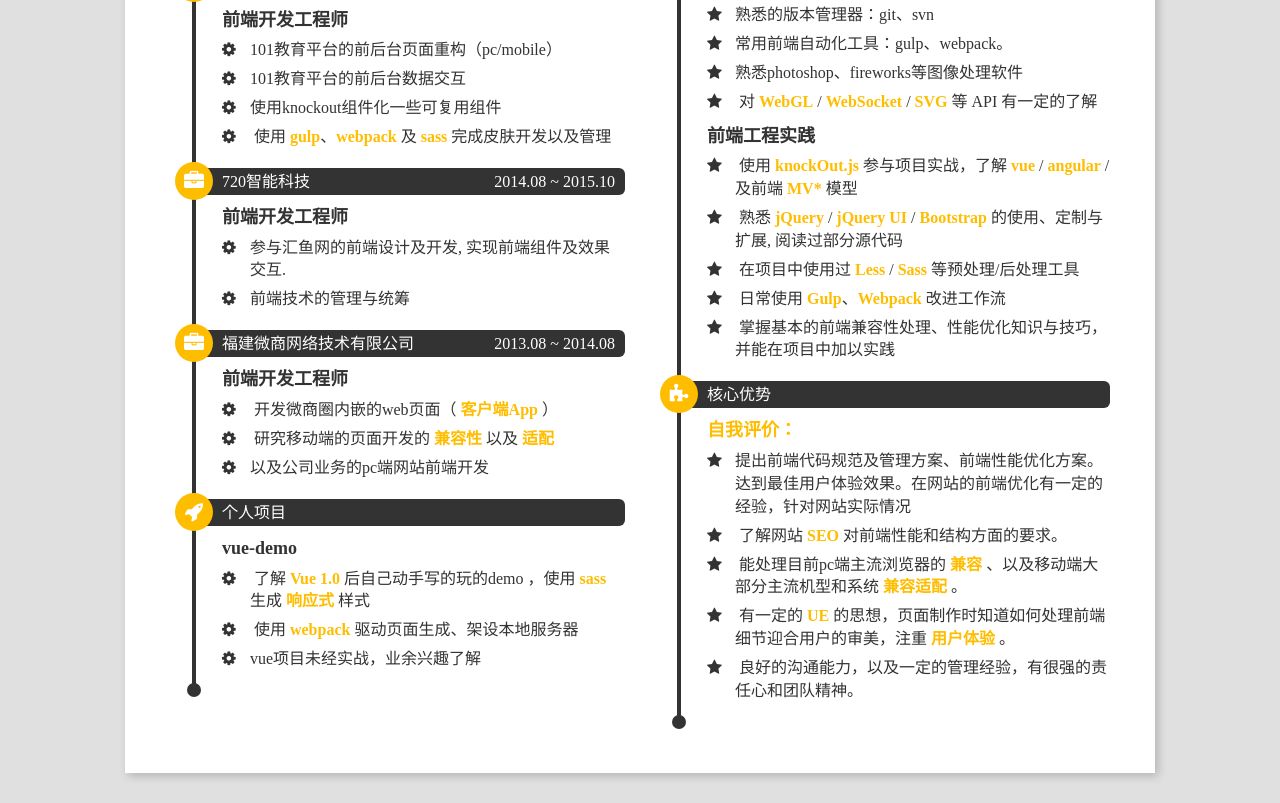
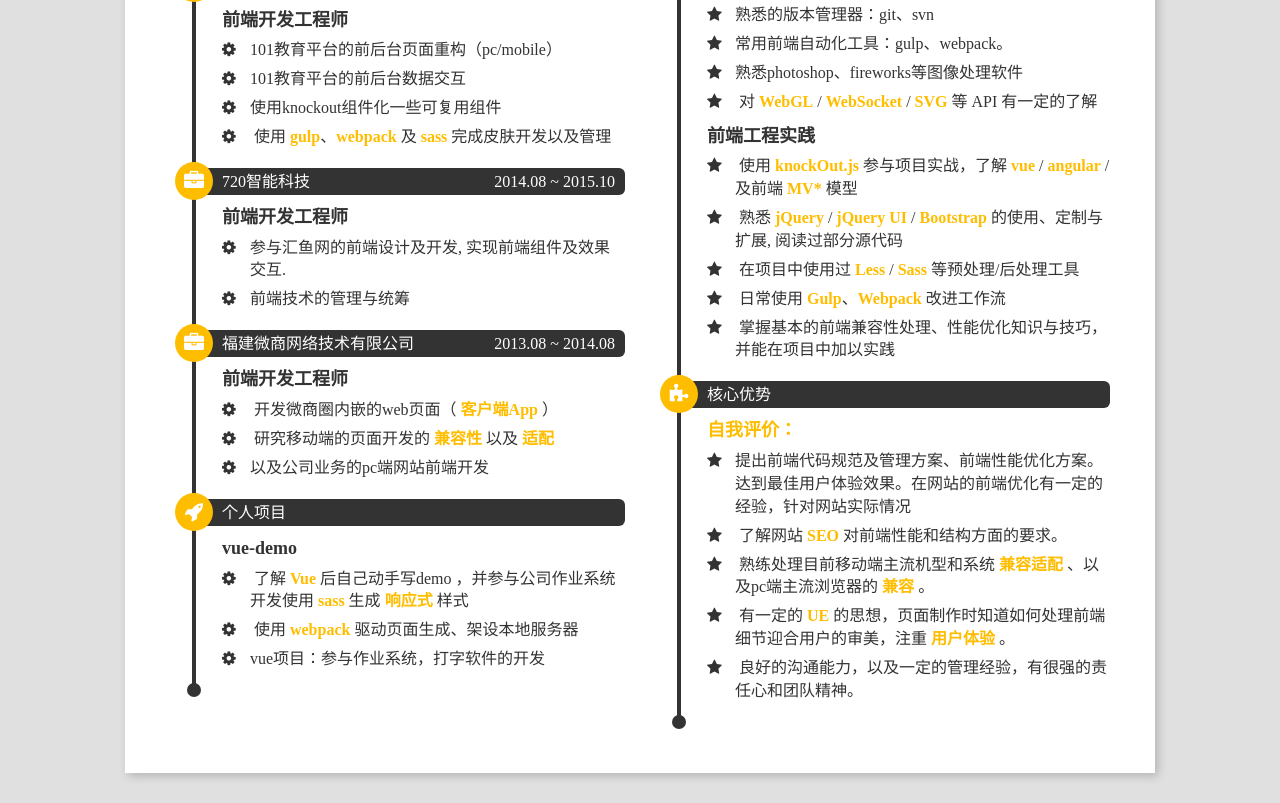
Before and after one commit to ganqz/ganqz.github.io, a plain HTML site: page resume/resume.html in a window 1280 px wide. Shown: the part 572-1375 px from the top of the page. Drawn offline with Linux system fonts and the light colour scheme.

Commit message:
resume.html

```diff
--- a/resume/resume.html
+++ b/resume/resume.html
@@ -145,9 +145,9 @@
 										<dt class="experience-project-name">vue-demo</dt>
 										<dd class="experience-task">
 											了解
-											<strong>Vue 1.0</strong>
-											后自己动手写的玩的demo
-											，使用
+											<strong>Vue</strong>
+											后自己动手写demo
+											，并参与公司作业系统开发使用
 											<strong>sass</strong>
 											生成
 											<strong>响应式</strong>
@@ -158,7 +158,7 @@
 											<strong>webpack</strong>
 											驱动页面生成、架设本地服务器
 										</dd>
-										<dd class="experience-task">vue项目未经实战，业余兴趣了解</dd>
+										<dd class="experience-task">vue项目：参与作业系统，打字软件的开发</dd>
 									</dl>
 								</li>
 							</ul>
@@ -301,10 +301,10 @@
 										</dd>
 										<dd class="skills-item-description">
 											<span>
-												能处理目前pc端主流浏览器的
+												熟练处理目前移动端主流机型和系统
+												<strong>兼容适配</strong>
+												、以及pc端主流浏览器的
 												<strong>兼容</strong>
-												、以及移动端大部分主流机型和系统
-												<strong>兼容适配</strong>
 												。
 											</span>
 										</dd>
```
